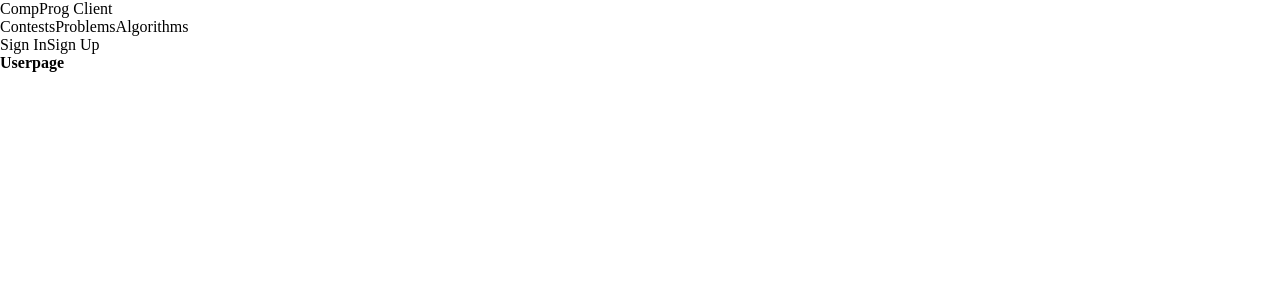
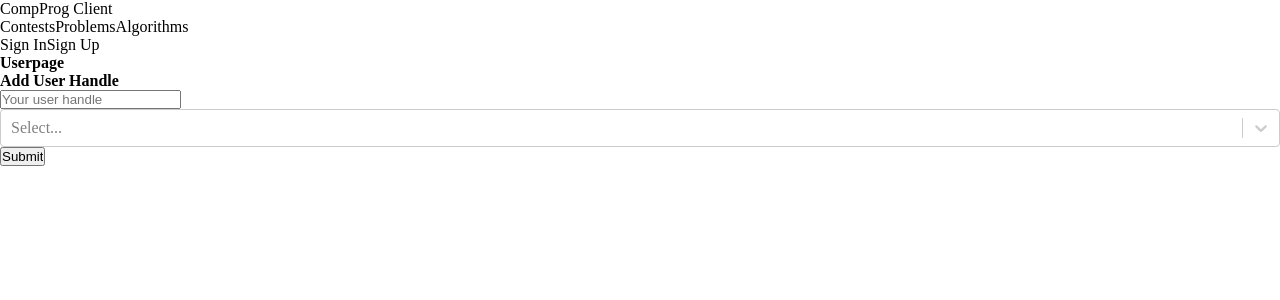
Before and after one commit to andrewass/compprog_client, a React (Create React App) app: page /user in a window 1280 px wide. Shown: the top 300 px of the page. Built offline with nearby package versions, Linux system fonts and the light colour scheme; no server answers.

Commit message:
Added user handle components

```diff
--- a/package.json
+++ b/package.json
@@ -11,7 +11,8 @@
     "react-dom": "^16.13.1",
     "react-router-dom": "^5.2.0",
     "react-scripts": "3.4.1",
-    "styled-components": "^5.1.1"
+    "react-select": "^3.1.0",
+      "styled-components": "^5.1.1"
   },
   "scripts": {
     "start": "react-scripts start",
--- a/src/body/problem/ProblemList.js
+++ b/src/body/problem/ProblemList.js
@@ -6,8 +6,7 @@ const ProblemList = ({problems}) => {
 
     return (
         <div>
-            {problems.map((problem) =>
-                <Problem key={problem.id} problem={problem}/>)}
+            {problems.map((problem) => <Problem key={problem.id} problem={problem}/>)}
         </div>
     );
 }
--- /dev/null
+++ b/src/body/user/UserHandles.js
@@ -0,0 +1,57 @@
+import React, {useEffect, useState} from "react";
+
+import userHandleService from "../../service/userHandleService";
+import Select from "react-select";
+
+const UserHandles = ({platforms}) => {
+
+    const [userHandles, setUserHandles] = useState([]);
+    const [platform, setPlatform] = useState(undefined);
+    const [userHandle, setUserHandle] = useState("");
+
+    useEffect(() => {
+        populateUserHandles();
+    }, []);
+
+    const getSelectOptions = () => {
+        return platforms.map((platform) => {
+            return {
+                value: platform,
+                label: platform
+            }
+        });
+    }
+
+    const updateOption = (option) => {
+        setPlatform(option.value);
+    }
+
+    const updateUserHandle = (event) => {
+        setUserHandle(event.target.value);
+    }
+
+    const populateUserHandles = () => {
+        userHandleService.getUserHandles()
+            .then((response) => setUserHandles(response.data))
+            .catch((error) => console.log(error));
+    }
+
+    const submitForm = (event) => {
+        event.preventDefault();
+        console.log("Platform is "+platform);
+        userHandleService.addUserHandle(userHandle, platform);
+    }
+
+    return (
+        <div>
+            <h4>Add User Handle</h4>
+            <form onSubmit={submitForm}>
+                <input name="username" type="text" placeholder="Your user handle" onChange={updateUserHandle}/>
+                <Select onChange={updateOption} options={getSelectOptions()}/>
+                <input type="submit" value="Submit"/>
+            </form>
+        </div>
+    )
+}
+
+export default UserHandles;
--- a/src/body/user/UserPage.js
+++ b/src/body/user/UserPage.js
@@ -1,9 +1,25 @@
-import React from "react";
+import React, {useEffect, useState} from "react";
+import commonService from "../../service/commonService";
+import UserHandles from "./UserHandles";
+
 
 const UserPage = () => {
 
-    return(
-        <h4>Userpage</h4>
+    const [platforms, setPlatforms] = useState([]);
+
+    const populatePlatforms = () => {
+        commonService.getPlatforms()
+            .then((response) => setPlatforms(response.data))
+            .catch((error) => console.log(error));
+    }
+
+    useEffect(() => populatePlatforms(), []);
+
+    return (
+        <div>
+            <h4>Userpage</h4>
+            <UserHandles platforms={platforms}/>
+        </div>
     )
 }
 
--- a/src/service/authService.js
+++ b/src/service/authService.js
@@ -10,14 +10,11 @@ const signUp = (username, password, email) => {
         username: username,
         password: password,
         email: email
-    })
-        .then((response) => {
-            localStorage.setItem("username", response.data.username);
-            localStorage.setItem("jwt", response.data.jwt);
-            localStorage.setItem("isSignedIn", "true");
-        }, (error) => {
-            console.log(error);
-        });
+    }).then((response) => {
+        localStorage.setItem("username", response.data.username);
+        localStorage.setItem("jwt", response.data.jwt);
+        localStorage.setItem("isSignedIn", "true");
+    }).catch((error) => console.log(error));
 }
 
 const signIn = (username, password) => {
--- /dev/null
+++ b/src/service/commonService.js
@@ -0,0 +1,11 @@
+import axios from "axios";
+
+const URL_PLATFORMS = "http://localhost:8080/common/platforms";
+
+const getPlatforms = async () => {
+    return await axios.get(URL_PLATFORMS);
+}
+
+export default {
+    getPlatforms
+};
--- /dev/null
+++ b/src/service/userHandleService.js
@@ -0,0 +1,24 @@
+import axios from "axios";
+
+const URL = {
+    GET_USER_HANDLES: "http://localhost:8080/userhandle/get-userhandles",
+    ADD_USER_HANDLE: "http://localhost:8080/userhandle/add-userhandle"
+};
+
+async function getUserHandles() {
+    return await axios.post(URL.GET_USER_HANDLES, {
+        token: localStorage.getItem("jwt")
+    });
+}
+
+const addUserHandle = (userHandle, platform) => {
+    let token = localStorage.getItem("jwt");
+    axios.post(URL.ADD_USER_HANDLE, {
+        userHandle, platform, token
+    }).catch((error) => console.log(error));
+}
+
+
+export default {
+    getUserHandles, addUserHandle
+};
```
Also changed, not shown: src/body/user/UserHandle.js (added, +12 -0 lines), src/body/user/UserHandleList.js (added, +15 -0 lines), 1 other file (tests, documents, lock files or other folders).
